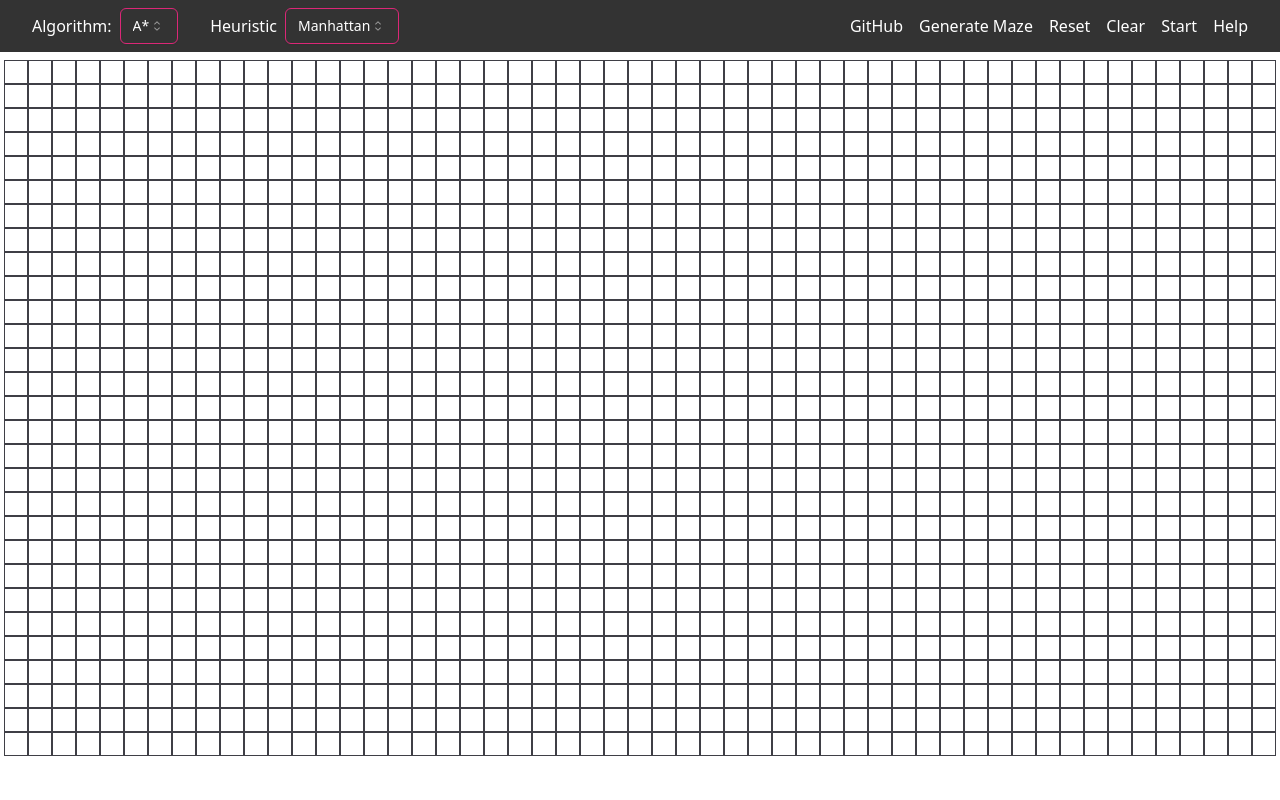
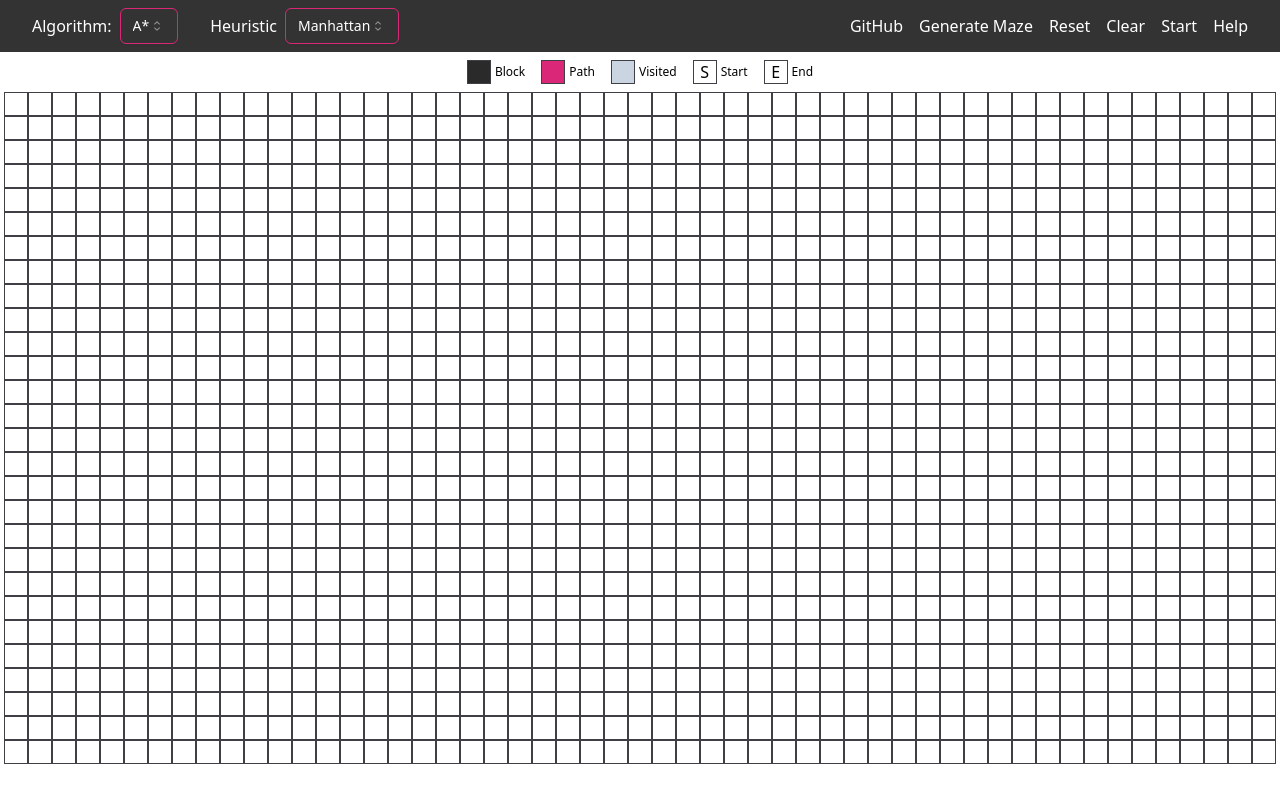
Before and after one commit to mertturkmenoglu/path-finding-algorithms, a React (Vite) app: page / in a window 1280 px wide. Built offline with nearby package versions, Linux system fonts and the light colour scheme.

Commit message:
add legend component

```diff
--- a/src/App.tsx
+++ b/src/App.tsx
@@ -1,5 +1,6 @@
 import AppBar from './components/AppBar';
 import Grid from './components/Grid';
+import Legend from './components/Legend';
 import { AppContextProvider } from './contexts/AppContextProvider';
 
 function App() {
@@ -7,6 +8,8 @@ function App() {
     <AppContextProvider>
       <div className="w-full h-full flex flex-col">
         <AppBar />
+        <Legend />
+        <div id="grid-start" />
         <Grid />
       </div>
     </AppContextProvider>
--- /dev/null
+++ b/src/components/Legend.tsx
@@ -0,0 +1,72 @@
+import { useContext } from 'react';
+import { AppContext } from '../contexts/AppContext';
+import { useBoxColor } from '../hooks/useBoxColor';
+
+interface LegendElement {
+  bgColor: string;
+  text?: string;
+  description: string;
+}
+
+function LegendElement({
+  bgColor,
+  text = '',
+  description,
+}: LegendElement): React.ReactElement {
+  const ctx = useContext(AppContext);
+
+  return (
+    <div className="flex items-center space-x-1">
+      <div
+        className="border border-zinc-700 flex justify-center items-center"
+        style={{
+          width: ctx.resolution,
+          height: ctx.resolution,
+          backgroundColor: bgColor,
+        }}
+      >
+        {text}
+      </div>
+      <span className="text-xs font-light text-black">{description}</span>
+    </div>
+  );
+}
+
+function Legend(): React.ReactElement {
+  const color = useBoxColor();
+  return (
+    <div className="mt-2 mx-auto flex justify-center space-x-4">
+      <LegendElement
+        bgColor={color('Block')}
+        text=""
+        description="Block"
+      />
+
+      <LegendElement
+        bgColor={color('Path')}
+        text=""
+        description="Path"
+      />
+
+      <LegendElement
+        bgColor={color('Visited')}
+        text=""
+        description="Visited"
+      />
+
+      <LegendElement
+        bgColor={color('Start')}
+        text="S"
+        description="Start"
+      />
+
+      <LegendElement
+        bgColor={color('End')}
+        text="E"
+        description="End"
+      />
+    </div>
+  );
+}
+
+export default Legend;
```
